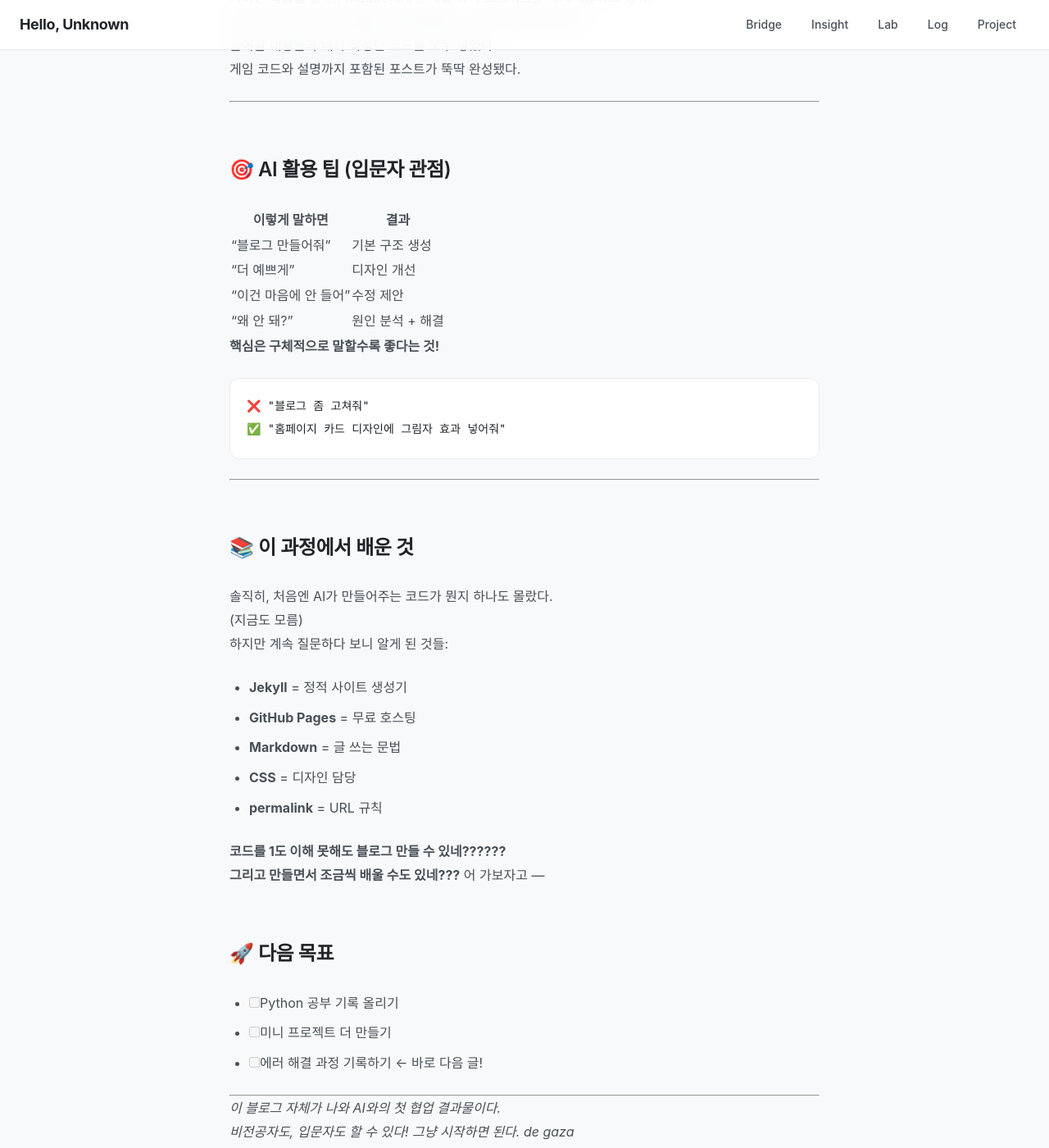
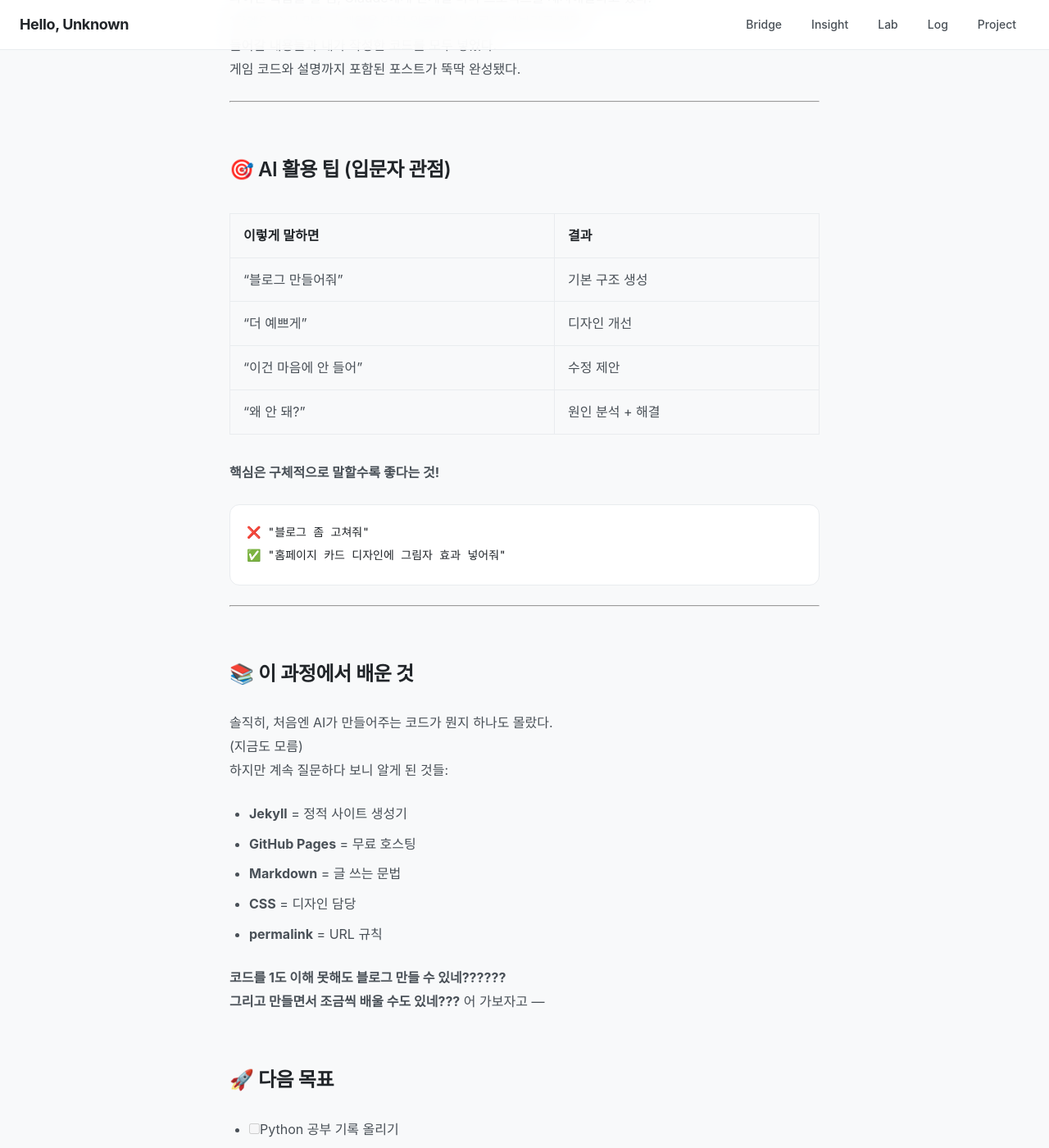
Before and after one commit to mik-a-ela/mik-a-ela.github.io, a Jekyll site: the page built from _posts/2026-01-09-blog-with-ai.md, in a window 1280 px wide and 1400 px high, scrolled down 2080 px. Shown: the whole window at 82% size. Built offline with Jekyll 4.4.1, drawn with Linux system fonts in a browser that asks for light colours.

Commit message:
Style: Improve markdown table styling with borders and spacing

```diff
--- a/assets/css/style.css
+++ b/assets/css/style.css
@@ -605,6 +605,38 @@ a {
   color: var(--color-text);
 }
 
+/* ===== Tables ===== */
+.post-content table {
+  width: 100%;
+  border-collapse: collapse;
+  margin: 2em 0;
+  display: block;
+  overflow-x: auto;
+}
+
+@media (min-width: 600px) {
+  .post-content table {
+    display: table;
+  }
+}
+
+.post-content th,
+.post-content td {
+  border: 1px solid var(--color-border);
+  padding: 12px 16px;
+  text-align: left;
+}
+
+.post-content th {
+  background-color: var(--color-bg);
+  font-weight: 600;
+  color: var(--color-text);
+}
+
+.post-content td {
+  color: var(--color-text-secondary);
+}
+
 /* ===== Footer ===== */
 .main-footer {
   margin-top: auto;
```
